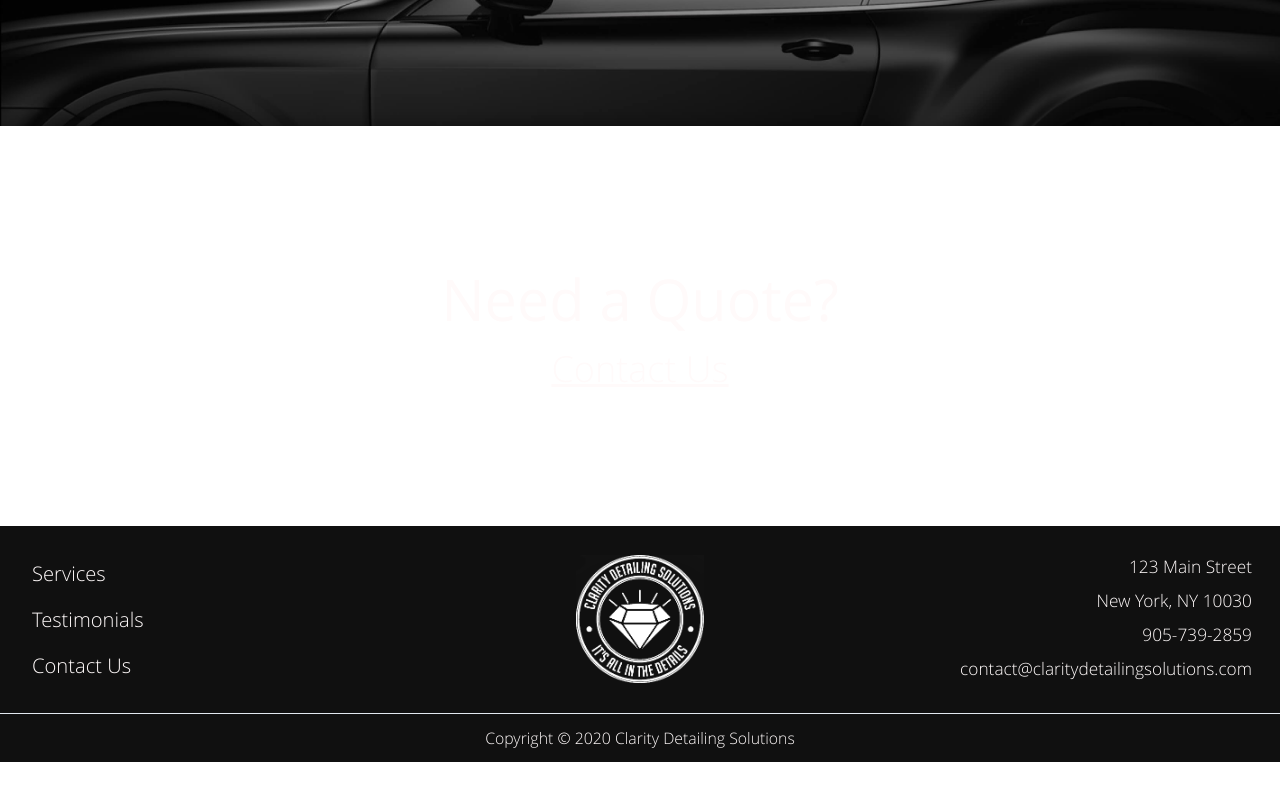
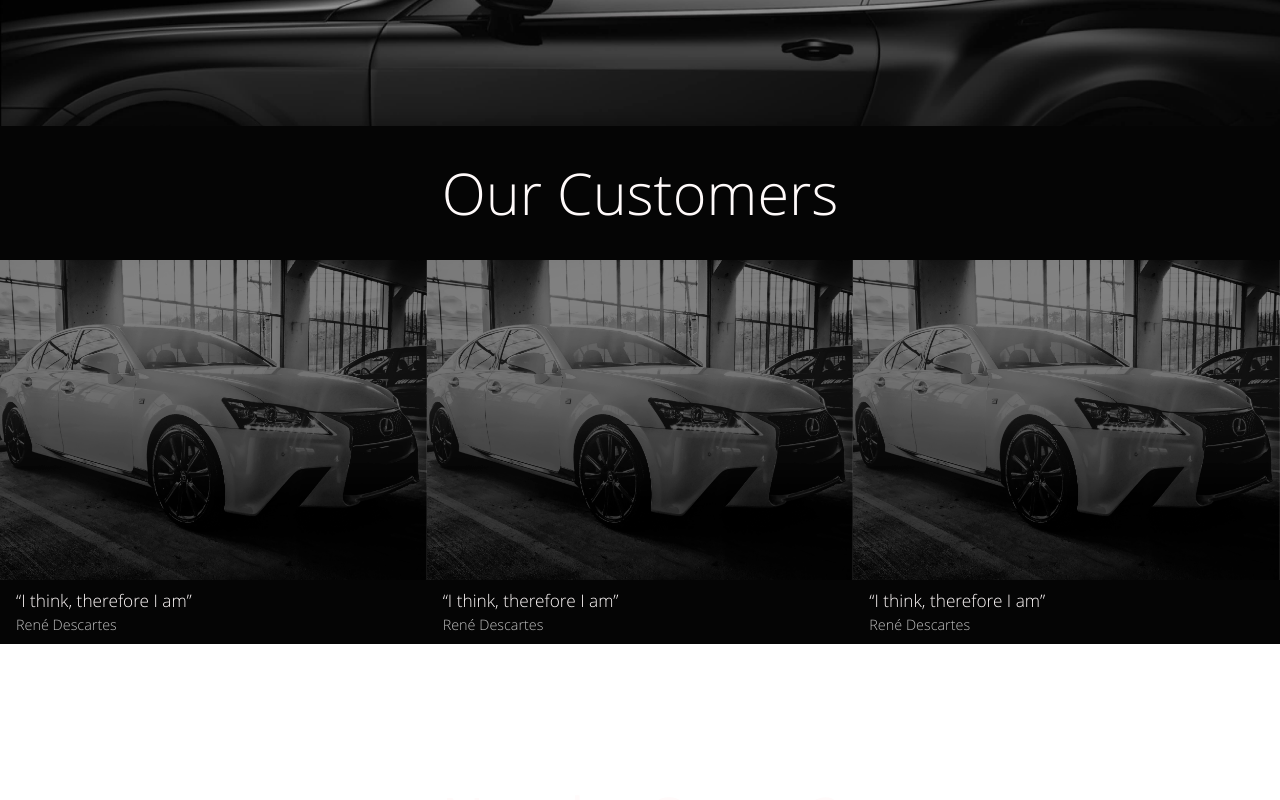
Before and after one commit to JE-Design/Clarity-Detailing-Solutions, a React (Create React App) app: page / in a window 1280 px wide. Shown: the part 1474-2274 px from the top of the page. Before the commit the page ends 2236 px from the top, so only its background shows below. Built offline with nearby package versions, Linux system fonts and the light colour scheme.

Commit message:
Add customers section to landing

```diff
--- a/src/pages/LandingPage/LandingPage.jsx
+++ b/src/pages/LandingPage/LandingPage.jsx
@@ -16,14 +16,47 @@ const LandingPage = () => (
       </div>
     </div>
     <div
-        id="about-section"
-        className="w-full flex bg-cover bg-center"
-        style={{ backgroundImage: `url(${about_image})` }}
+      id="about-section"
+      className="w-full flex bg-cover bg-center"
+      style={{ backgroundImage: `url(${about_image})` }}
     >
-        <div className="p-6 flex self-center mb-20">
-            <h2 className="self-center w-1/2">About Us</h2>
-            <p className="text-left mr-10 w-1/2">Lorem ipsum dolor sit amet, consectetur adipiscing elit. Donec pharetra ipsum non leo placerat vulputate. Etiam lobortis feugiat mauris, nec lobortis risus auctor sit amet amenet numet. </p>
+      <div className="p-6 flex self-center mb-20">
+        <h2 className="self-center w-1/2">About Us</h2>
+        <p className="text-left mr-10 w-1/2">
+          Lorem ipsum dolor sit amet, consectetur adipiscing elit. Donec
+          pharetra ipsum non leo placerat vulputate. Etiam lobortis feugiat
+          mauris, nec lobortis risus auctor sit amet amenet numet.{" "}
+        </p>
+      </div>
+    </div>
+    <div
+      id="customers-section"
+      className="w-full flex flex-col bg-cover bg-center"
+    >
+      <h2 className="p-6 self-center w-full">Our Customers</h2>
+      <div className="flex flex-row">
+        <div className="flex flex-col w-1/3 text-left">
+          <img src={landing_image} alt="car"></img>
+          <div className="px-4 py-2">
+            <p>“I think, therefore I am”</p>
+            <p className="customer">René Descartes</p>
+          </div>
         </div>
+        <div className="flex flex-col w-1/3 text-left">
+          <img src={landing_image} alt="car"></img>
+          <div className="px-4 py-2">
+            <p>“I think, therefore I am”</p>
+            <p className="customer">René Descartes</p>
+          </div>
+        </div>
+        <div className="flex flex-col w-1/3 text-left">
+          <img src={landing_image} alt="car"></img>
+          <div className="px-4 py-2">
+            <p>“I think, therefore I am”</p>
+            <p className="customer">René Descartes</p>
+          </div>
+        </div>
+      </div>
     </div>
     <div
       id="contact-section"
--- a/src/pages/LandingPage/LandingPage.scss
+++ b/src/pages/LandingPage/LandingPage.scss
@@ -1,5 +1,6 @@
 @import "styles/mixins.scss";
 @import "styles/mediaQueries.scss";
+@import "styles/colors.scss";
 
 h1,
 h2,
@@ -34,6 +35,23 @@ p {
     }
 }
 
+#customers-section {
+    background-color: $color-near-black;
+
+    h2 {
+        @include dynamic-header(4.5em);
+    }
+
+    p {
+        @include dynamic-text(1.2em)
+    }
+    .customer {
+        color: $color-light-grey;
+        @include dynamic-text(1.0em);
+    }
+
+}
+
 #contact-section {
     height: 50vh;
     h3 {
--- a/src/styles/colors.scss
+++ b/src/styles/colors.scss
@@ -2,6 +2,7 @@
 $color-black: #101010;
 $color-near-black: #050505;
 $color-off-white: #fffafa;
+$color-light-grey: #C1C1C1;
 
 // Card Colours
 $color-dark-grey: #2b2b2b;
```
